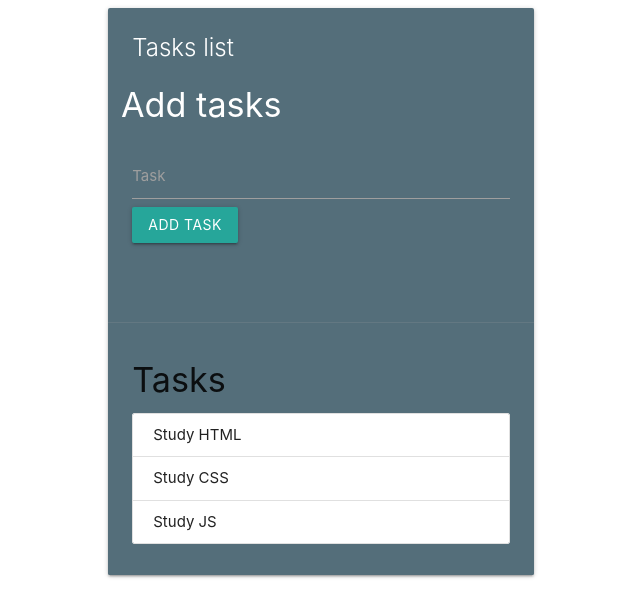
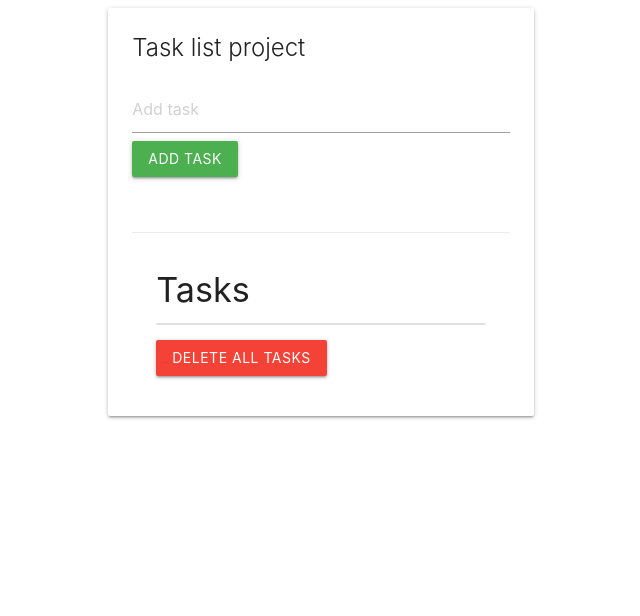
Before and after one commit to inesiv/Tasks, a plain HTML site: page index.html in a window 1280 px wide. Shown: the whole page, without its empty margins (95-735 px from the left). Drawn offline with nearby package versions, Linux system fonts and the light colour scheme.

Commit message:
Update index.html

```diff
--- a/index.html
+++ b/index.html
@@ -8,43 +8,43 @@
     <!-- Compiled and minified CSS -->
     <link rel="stylesheet" href="https://cdnjs.cloudflare.com/ajax/libs/materialize/1.0.0/css/materialize.min.css">
 
-    <title>Document</title>
+    <!-- Compiled and minified JavaScript -->
+    <script src="https://cdnjs.cloudflare.com/ajax/libs/materialize/1.0.0/js/materialize.min.js"></script>
+    <title>tasks</title>
 </head>
 <body>
 <div class="container">
     <div class="row">
         <div class="col s12 m6">
-            <div class="card blue-grey darken-1">
-                <div class="card-content white-text">
-                    <span class="card-title">Tasks list</span>
+            <div class="card">
+                <div class="card-content">
+                    <span class="card-title">Task list project</span>
+
                     <div class="row">
-                        <h4>Add tasks</h4>
                         <form class="col s12">
                             <div class="row">
                                 <div class="input-field col s12">
-                                    <input id="task" type="text">
-                                    <label for="task">Task</label>
-                                    <input type="submit" value="Add Task" class="btn">
+                                    <input placeholder="Add task" id="task" type="text" class="validate">
+                                    <label for="task"></label>
+                                    <input type="submit" value="Add Task" class="btn green">
                                 </div>
                             </div>
                         </form>
-                    </div>
                 </div>
                 <div class="card-action">
                     <h4>Tasks</h4>
                     <ul class="collection">
-                        <li class="collection-item">Study HTML</li>
-                        <li class="collection-item">Study CSS</li>
-                        <li class="collection-item">Study JS</li>
                     </ul>
+                    <a href="#" class="btn red" id="delete-tasks">Delete all tasks</a>
                 </div>
             </div>
         </div>
     </div>
 </div>
 
+<!-- Compiled and minified JavaScript -->
 <script src="https://cdnjs.cloudflare.com/ajax/libs/materialize/1.0.0/js/materialize.min.js"></script>
-<!--application script-->
+<!-- application script -->
 <script src="app.js"></script>
 </body>
 </html>
```
